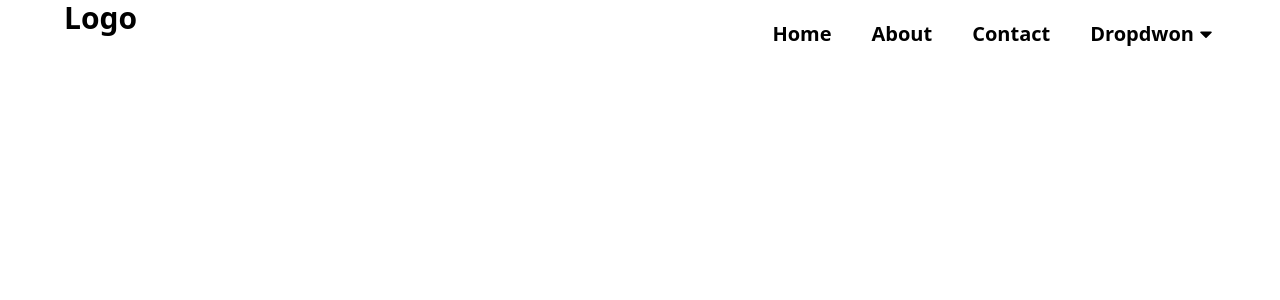
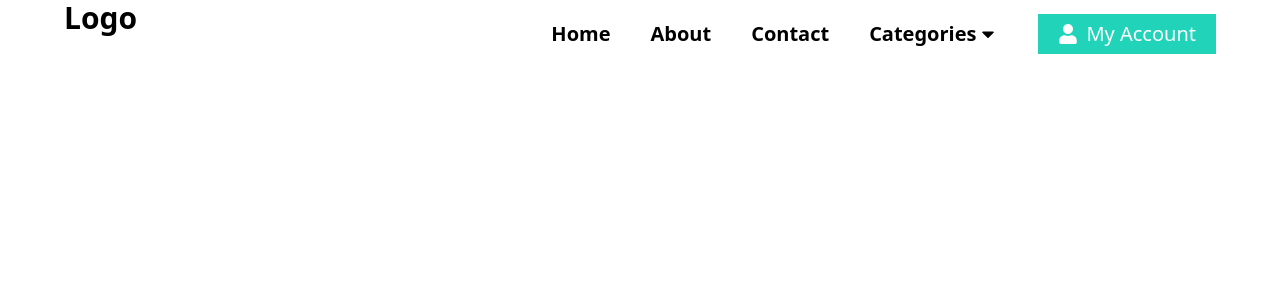
Before and after one commit to likeam/Resturent, a React (Vite) app: page / in a window 1280 px wide. Shown: the top 300 px of the page. Built offline with nearby package versions, Linux system fonts and the light colour scheme.

Commit message:
Adding Button to Navbar

```diff
--- a/src/components/Navbar/Navbar.jsx
+++ b/src/components/Navbar/Navbar.jsx
@@ -1,5 +1,5 @@
 import React from "react";
-import { FaCaretDown } from "react-icons/fa";
+import { FaCaretDown, FaUser } from "react-icons/fa";
 
 const NavLinks = [
   {
@@ -42,38 +42,38 @@ const Navbar = () => {
     <>
       <div className="bg-white shadow-sm">
         <div className="container flex justify-between">
-          <div className="font-bold text-3xl">Logo</div>
+          <div className="text-3xl font-bold">Logo</div>
           <div>
             <ul className="flex items-center gap-10 py-4 sm:py-3">
               {NavLinks.map(({ id, name, link }) => (
-                <li key={id} className="group cursor-pointer">
+                <li key={id} className="cursor-pointer group">
                   <a
                     href={link}
-                    className="inline-block hover:text-primary text-xl font-semibold"
+                    className="inline-block text-xl font-semibold hover:text-primary"
                   >
                     {name}
                   </a>
                 </li>
               ))}
-              <li className="group cursor-pointer flex ">
+              <li className="flex cursor-pointer group ">
                 <a
                   href="/#"
-                  className="inline-block hover:text-primary text-xl font-semibold"
+                  className="inline-block text-xl font-semibold hover:text-primary"
                 >
                   <div className="flex items-center gap-[2px] py-2">
-                    Dropdwon
+                    Categories
                     <span>
                       <FaCaretDown className="group-hover:rotate-180 transi" />
                     </span>
                   </div>
                 </a>
-                <div className="absolute z-[9999] hidden group-hover:block w-[200px] bg-white text-black shadow-md p-2">
+                <div className="absolute z-[9999] hidden group-hover:block w-[120px] bg-white text-black shadow-md p-2">
                   <ul>
                     {DropdwonLinks.map(({ id, name, link }) => (
-                      <li key={id} className="group cursor-pointer">
+                      <li key={id} className="cursor-pointer group">
                         <a
                           href={link}
-                          className="inline-block hover:text-primary text-xl font-semibold"
+                          className="inline-block text-xl font-semibold hover:text-primary"
                         >
                           {name}
                         </a>
@@ -81,6 +81,12 @@ const Navbar = () => {
                     ))}
                   </ul>
                 </div>
+              </li>
+              <li>
+                <button className="flex items-center justify-center gap-2 px-5 py-2 text-xl text-white h-[40px] bg-secondary hover:scale-105 duration-300">
+                  <FaUser />
+                  My Account
+                </button>
               </li>
             </ul>
           </div>
```
